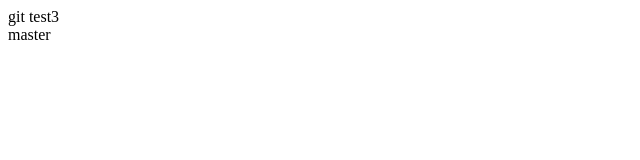
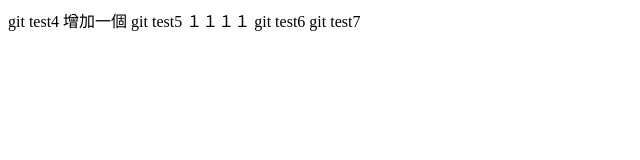
Before and after one commit to mia0421/try-TypeScript, a website: page index.html in a window 1280 px wide. Shown: the whole page, without its empty margins (0-640 px from the left). Drawn offline with nearby package versions, Linux system fonts and the light colour scheme.

Commit message:
commit了一個test7

```diff
--- a/index.html
+++ b/index.html
@@ -15,7 +15,11 @@
         </style>
     </head>
     <body >
-    git test3<br/> master
-
+    git test4
+    增加一個
+    git test5
+    １１１１
+    git test6
+    git test7
     </body>
 </html>
```
